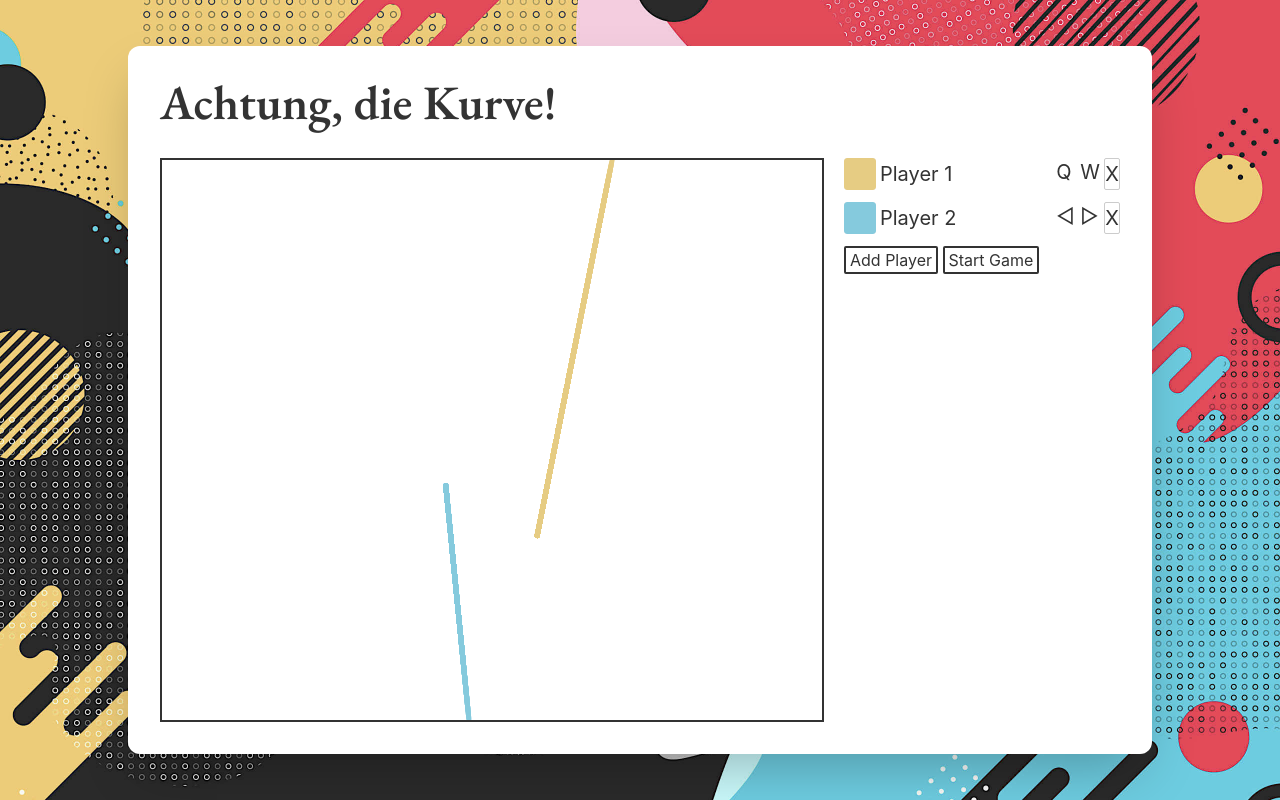
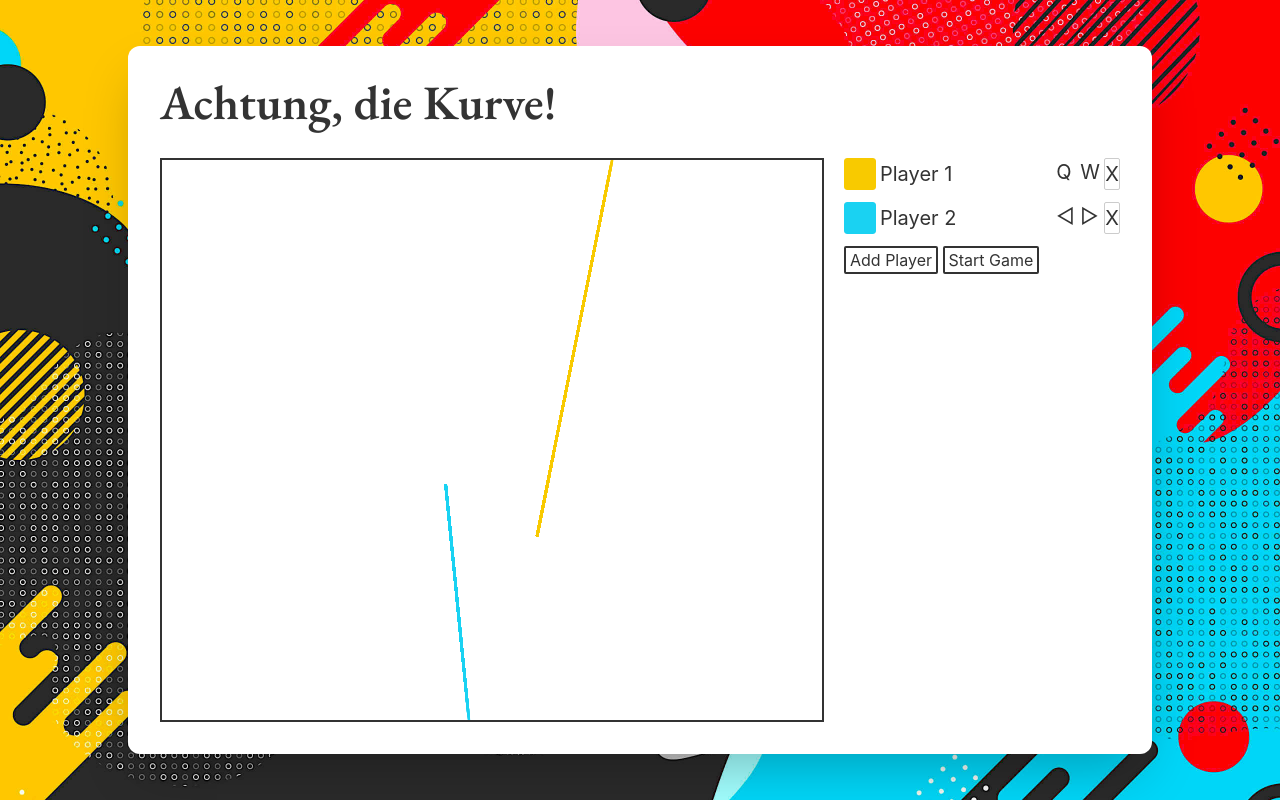
Before and after one commit to mahathu/adk, a Svelte app: page / in a window 1280 px wide. Built offline with nearby package versions, Linux system fonts and the light colour scheme.

Commit message:
updated colors

```diff
--- a/src/App.svelte
+++ b/src/App.svelte
@@ -2,9 +2,9 @@
     import Game from './components/Game.svelte';
 
     let defaultPlayers = [
-		{ color: '#E6CC83', keyL: 'q', keyR: 'w' },
-		{ color: '#85CADD', keyL: 'ArrowLeft', keyR: 'ArrowRight' },
-		{ color: '#D2565C', keyL: 'x', keyR: 'c' },
+		{ color: '#F8CA00', keyL: 'q', keyR: 'w' },
+		{ color: '#1AD2F2', keyL: 'ArrowLeft', keyR: 'ArrowRight' },
+		{ color: '#FD0123', keyL: 'x', keyR: 'c' },
 		{ color: '#2A2A2A', keyL: 'i', keyR: 'o' },
 	];
 </script>
--- a/src/snake.js
+++ b/src/snake.js
@@ -5,8 +5,8 @@ export default class Snake extends Path2D{
         this.posX = posX;
         this.posY = posY;
         this.ang = ang;
-        this.speed = .2;
-        this.lineWidth = 5;
+        this.speed = .1;
+        this.lineWidth = 2.5;
     }
 
     updatePosition(dt) {
```
Also changed, not shown: public/background.jpg.
